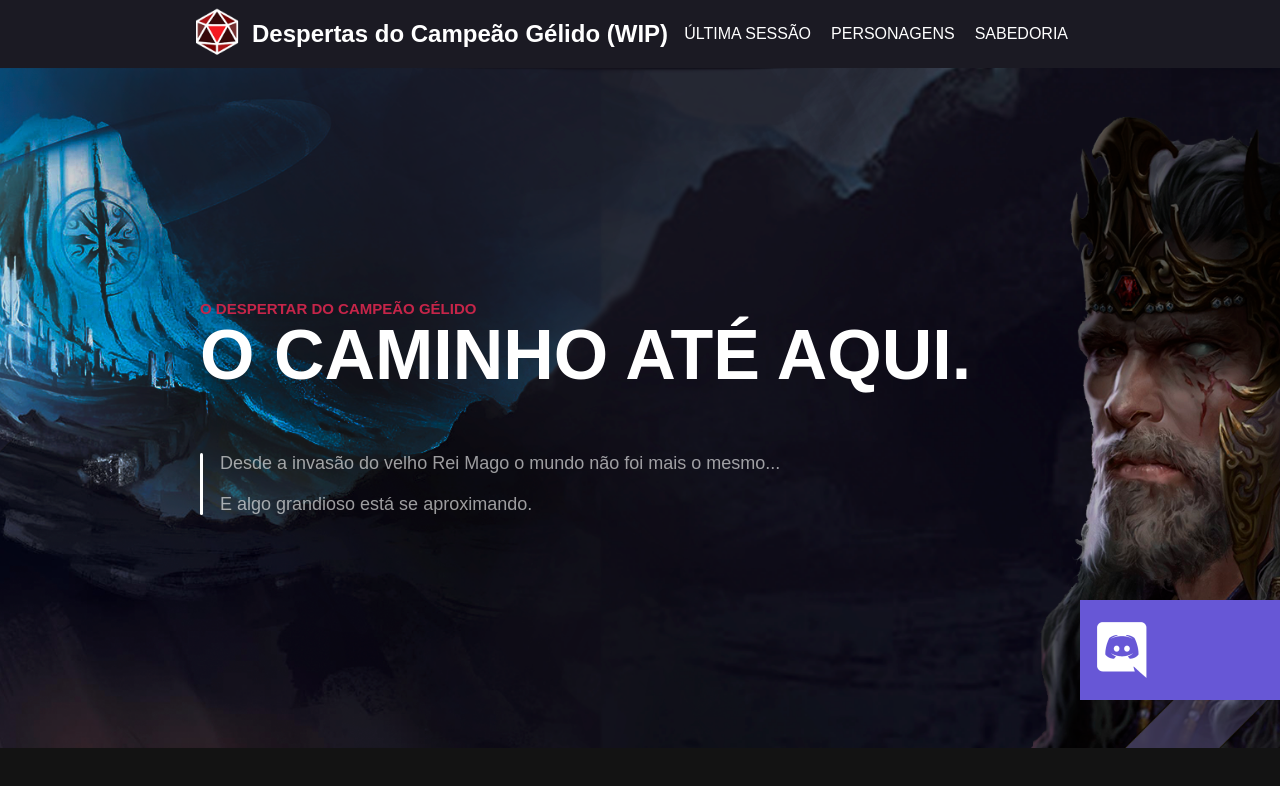
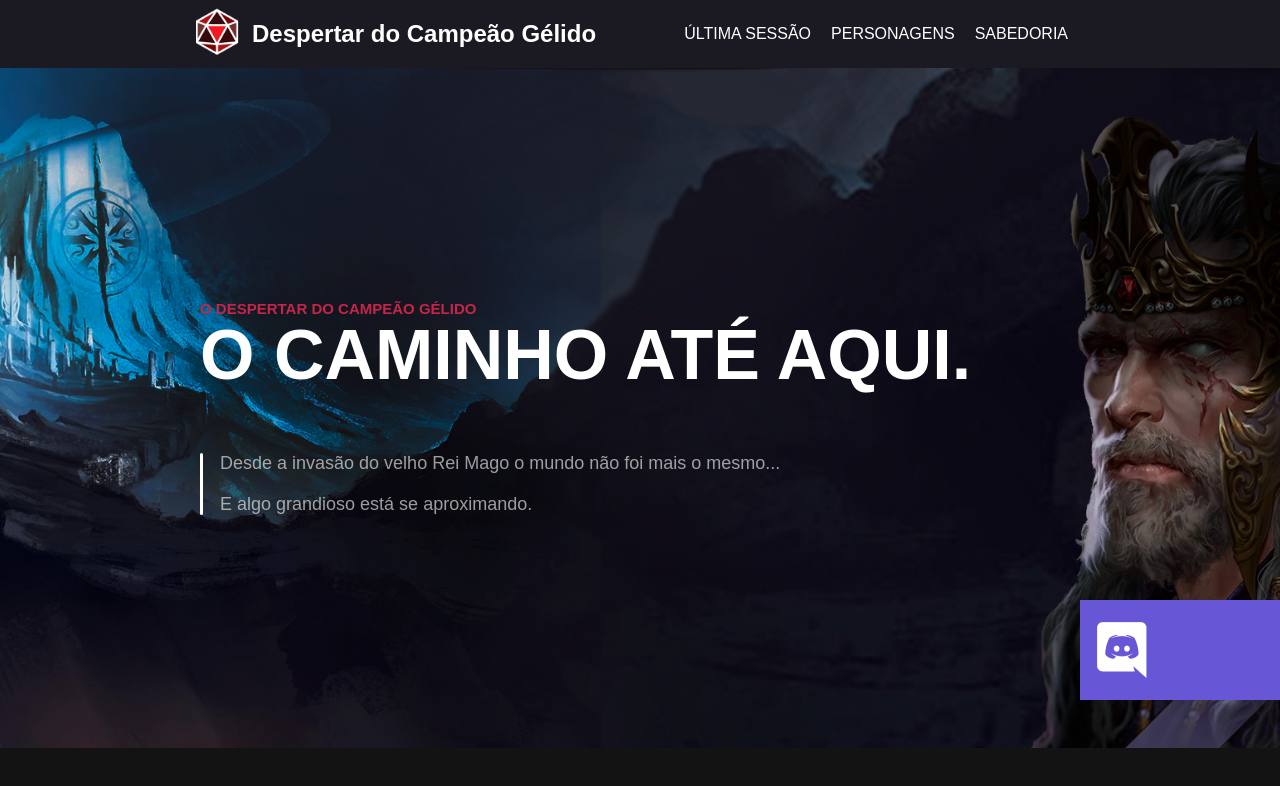
Before and after one commit to MatheusBotelho281/ordenamento-rpg, a Next.js app: page /campeao in a window 1280 px wide. Shown: the top 786 px of the page. Built offline with nearby package versions, Linux system fonts and the light colour scheme.

Commit message:
Correções

```diff
--- a/src/pages/campeao.js
+++ b/src/pages/campeao.js
@@ -15,7 +15,7 @@ export default function campeao() {
                     Ainda em construção para o mobile, não tenho ideia de quando ficará pronto!
                 </h1>
             </Bloqueio>
-            <HeaderSpecial RPG="Despertas do Campeão Gélido (WIP)" />
+            <HeaderSpecial RPG="Despertar do Campeão Gélido" />
             <Destaque />
         </>
     )
```
